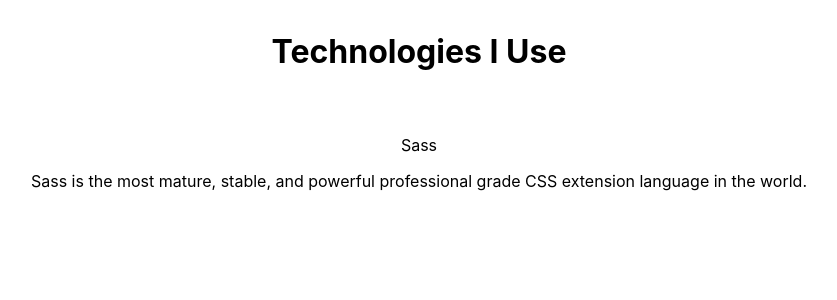
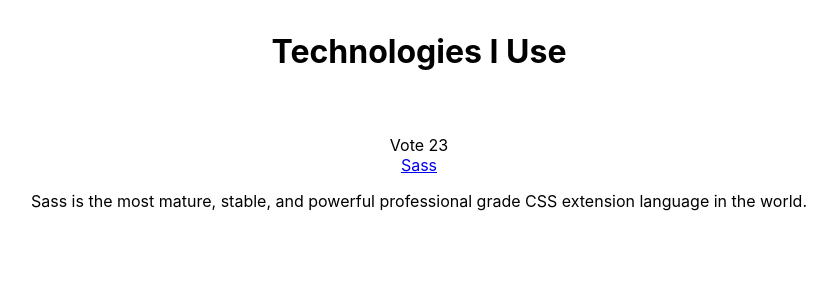
Before and after one commit to abgregs/sort-skills-app, a React (Create React App) app: page / in a window 1280 px wide. Shown: the top 300 px of the page, without its empty margins (221-1058 px from the left). Built offline with nearby package versions, Linux system fonts and the light colour scheme.

Commit message:
import data and pass item information as props to display our sample item

```diff
--- a/src/App.js
+++ b/src/App.js
@@ -1,13 +1,21 @@
+import React from 'react';
 import './App.css';
-import React from 'react';
+import data from './data.js'
 
 function App() {
 
   class ItemList extends React.Component {
     render() {
+      const item = data.items[0];
       return (
         <div className='ui unstackable items'>
-          <Item />
+          <Item
+          id={item.id}
+          title={item.title}
+          description={item.description}
+          url={item.url}
+          votes={item.votes}
+          />
         </div>
       );
     }
@@ -18,9 +26,17 @@ function App() {
       return (
         <div className='item'>
           <div className='middle aligned content'>
+            <div className='header'>
+              <a>
+                Vote {/* TODO: Vote button will go here */}
+              </a>
+              {this.props.votes}
+            </div>
             <div className='description'>
-              <a>Sass</a>
-              <p>Sass is the most mature, stable, and powerful professional grade CSS extension language in the world.</p>
+              <a href={this.props.url}>
+                {this.props.title}
+                </a>
+              <p>{this.props.description}</p>
             </div>
           </div>
         </div>
--- a/src/items.js
+++ b/src/data.js
@@ -1,9 +1,8 @@
-window.Items = (function () {
   function generateVoteCount() {
     return Math.floor((Math.random() * 50) + 15);
   }
 
-const items = [
+  const items = [
     {
       id: 1,
       title: 'Sass',
@@ -34,5 +33,8 @@ const items = [
     },
   ];
 
-  return { items: items };
-}());
+  const data = {
+    items: items
+  }
+
+  export default data;
```
